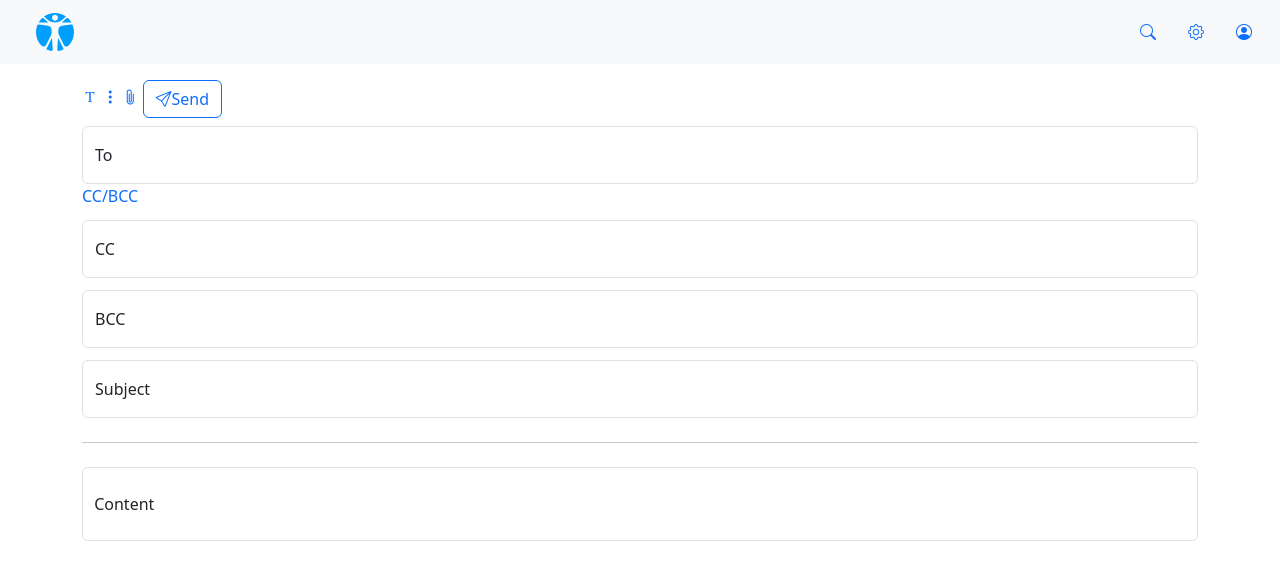
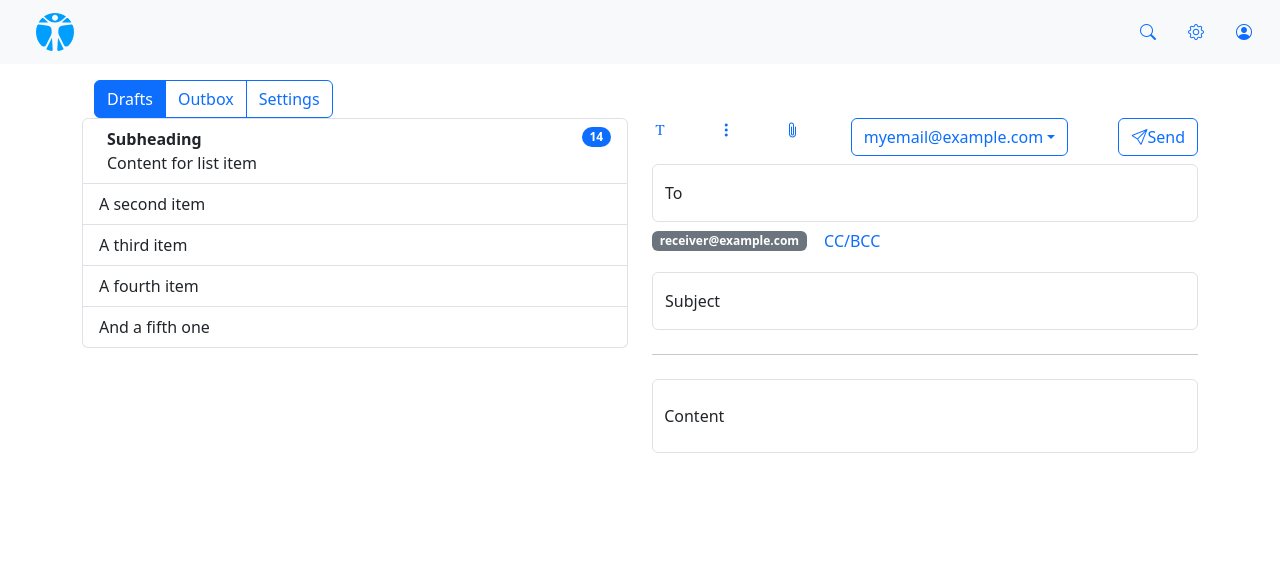
Before and after one commit to mxdkl/curly-carnival, a Flask app: template site/templates/app_statistic_sample.html in a window 1280 px wide. Shown: the top 580 px of the page. Run offline with Flask 3, Linux system fonts and the light colour scheme; the template is opened without the code that fills it, so the values that code supplies are empty.

Commit message:
draft-webpage updated

```diff
--- a/site/static/css/app-main.css
+++ b/site/static/css/app-main.css
@@ -7,4 +7,3 @@ main.container {margin-top:5rem;}
 .no-underline{text-decoration: none;}
 .textarea{display:block; padding: 1.5rem 0.7rem;}
 .textarea[contenteditable]:empty::before {content: "Content"; color: #212529; font-size:1rem;}
-.
--- a/site/templates/app_statistic_sample.html
+++ b/site/templates/app_statistic_sample.html
@@ -23,33 +23,68 @@
     </div>
 </nav>
 <main class="container">
+    <nav class="container">
+        <div class="btn-group">
+            <a href="/drafts" class="btn btn-outline-primary active" aria-current="page">Drafts</a>
+            <a href="#" class="btn btn-outline-primary">Outbox</a>
+            <a href="#" class="btn btn-outline-primary">Settings</a>
+        </div>
+    </nav>
+    <div class="row">
+        <div class="col d-none d-lg-block">
+            <ul class="list-group">
+                <li class="list-group-item d-flex justify-content-between align-items-start">
+                    <div class="ms-2 me-auto">
+                        <div class="fw-bold">Subheading</div>
+                        Content for list item
+                    </div>
+                    <span class="badge text-bg-primary rounded-pill">14</span>
+                </li>
+                <li class="list-group-item">A second item</li>
+                <li class="list-group-item">A third item</li>
+                <li class="list-group-item">A fourth item</li>
+                <li class="list-group-item">And a fifth one</li>
+            </ul>
+        </div>
+        <div class="col">
             <form class="d-grid gap-2">
-        <div>
+                <div class="d-flex justify-content-between">
                     <a class="no-underline" href="#"><i class="bi bi-fonts"></i></a>
                     <a class="no-underline" href="#"><i class="bi bi-three-dots-vertical"></i></a>
                     <a class="no-underline" href="#"><i class="bi bi-paperclip"></i></a>
+                    <div class="dropdown">
+                        <button class="btn btn-outline-primary dropdown-toggle" type="button" data-bs-toggle="dropdown" aria-expanded="false">myemail@example.com</button>
+                        <ul class="dropdown-menu">
+                            <li><a class="dropdown-item" href="#">another@example.com</a></li>
+                        </ul>
+                    </div>
                     <button class="btn btn-outline-primary" type="submit"><i class="bi bi-send"></i>Send</button>
                 </div>
                 <div class="form-floating mb-1">
-            <input type="email" class="form-control" id="toInput" placeholder="name@example.com">
+                    <input type="email" class="form-control" id="toInput" placeholder="name@example.com" />
+                    <span class="badge bg-secondary">receiver@example.com</span>
                     <label for="toInput">To</label>
-            <a class="no-underline" href="#">CC/BCC</a>
+                    <button class="btn btn-link no-underline" type="button" data-bs-toggle="collapse" data-bs-target="#cc&bcc" aria-expanded="false" aria-controls="cc&bcc" >CC/BCC</button>
                 </div>
+                <div class="collapse" id="cc&bcc">
                     <div class="form-floating mb-1">
                         <input type="email" class="form-control" id="ccInput" placeholder="name@example.com">
                         <label for="toInput">CC</label>
                     </div>
                     <div class="form-floating mb-1">
-            <input type="email" class="form-control" id="ccInput" placeholder="name@example.com">
+                        <input type="email" class="form-control" id="bccInput" placeholder="name@example.com">
                         <label for="toInput">BCC</label>
+                    </div>
                 </div>
                 <div class="form-floating">
                     <input type="email" class="form-control" id="subjectInput" placeholder="name@example.com">
                     <label for="subjectInput">Subject</label>
                 </div>
                 <hr />
-        <span role="textbox" class="form-control textarea" contenteditable="true" aria-multiline="true" aria-required="true"></span>
+
+                <span id="contentInput" role="textbox" class="form-control textarea" contenteditable="true" aria-multiline="true" aria-required="true"></span>
             </form>
+        </div>
 </main>
 
 <script src="https://cdn.jsdelivr.net/npm/bootstrap@5.3.2/dist/js/bootstrap.bundle.min.js" integrity="sha384-C6RzsynM9kWDrMNeT87bh95OGNyZPhcTNXj1NW7RuBCsyN/o0jlpcV8Qyq46cDfL" crossorigin="anonymous"></script>
```
Lines whose indentation alone changed are shown as unchanged.
